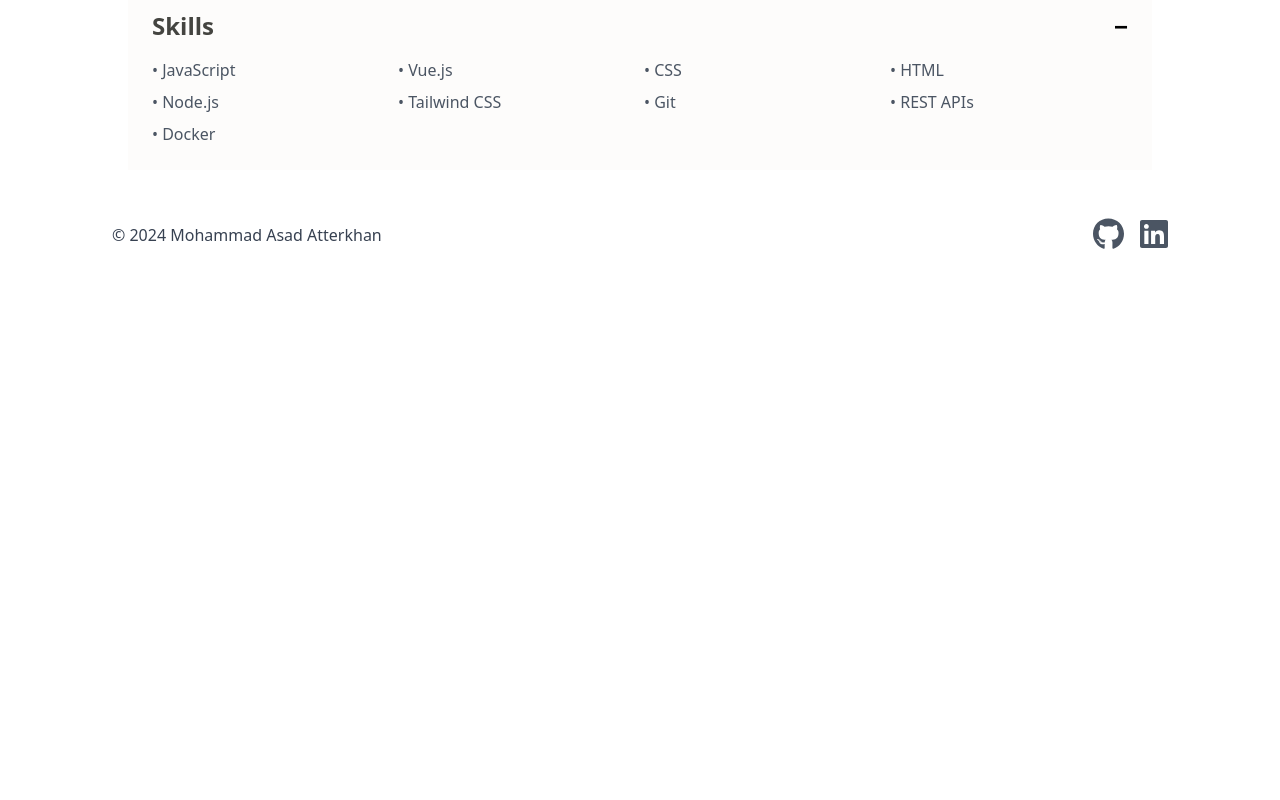
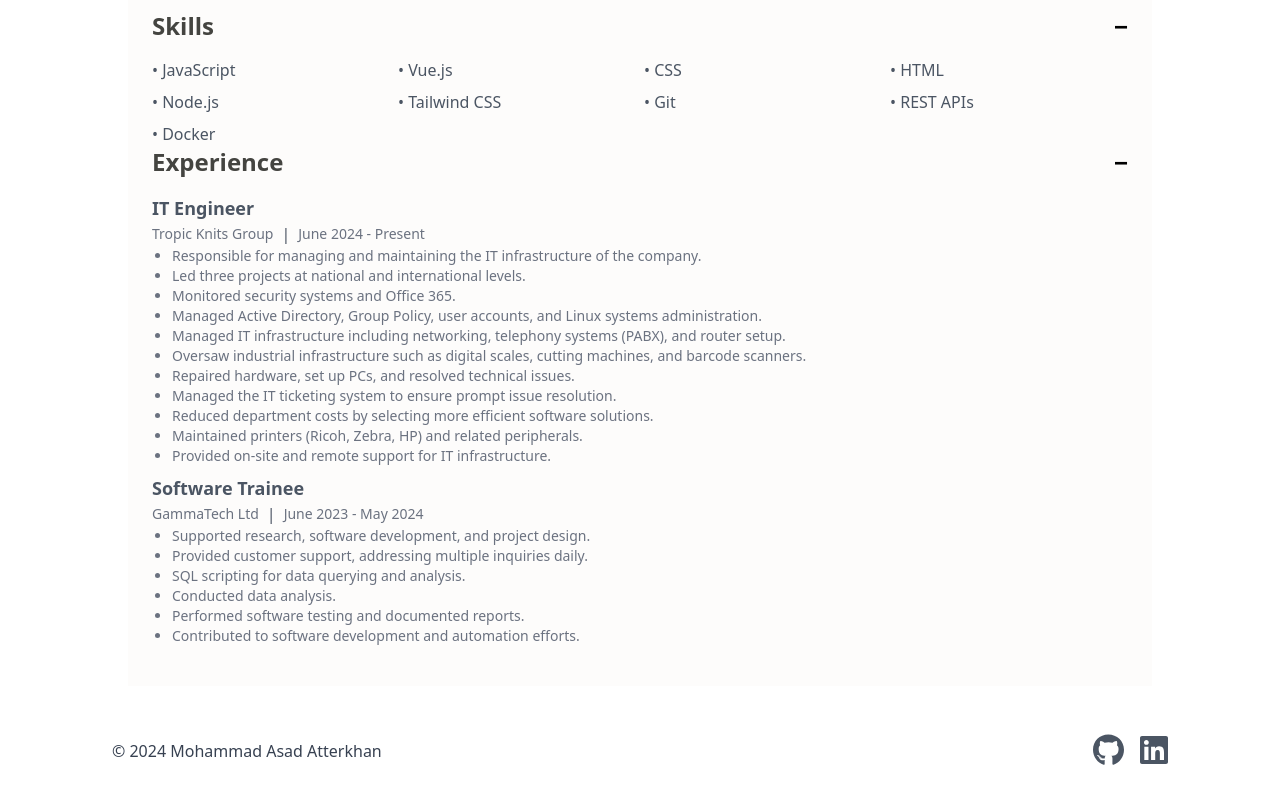
Before and after one commit to 13asad/13asad.github.io, a Vue app: page /resume in a window 1280 px wide. Shown: the part 606-1406 px from the top of the page. Before the commit the page ends 890 px from the top, so only its background shows below. Built offline with nearby package versions, Linux system fonts and the light colour scheme.

Commit message:
feat: add ResumeWorkExp component to showcase work experience in the resume

```diff
--- /dev/null
+++ b/src/components/resume/ResumeWorkExp.vue
@@ -0,0 +1,62 @@
+<script setup>
+import { ref } from 'vue'
+
+const isWorkExpOpen = ref(true)
+</script>
+
+<template>
+    <section>
+        <h3
+            class="text-2xl font-bold mb-4 cursor-pointer flex justify-between items-center"
+            @click="isWorkExpOpen = !isWorkExpOpen"
+        >
+            <span style="color: #444440">Experience</span>
+            <span v-if="isWorkExpOpen">−</span>
+            <span v-else>+</span>
+        </h3>
+        <ul
+            v-if="isWorkExpOpen"
+            class="grid grid-cols-1 gap-2 text-gray-600 mb-4"
+        >
+            <li>
+                <h4 class="text-lg font-semibold">IT Engineer</h4>
+                <div class="flex items-center gap-2">
+                    <p class="text-sm text-gray-500">Tropic Knits Group</p>
+                    <span>|</span>
+                    <p class="text-sm text-gray-500">June 2024 - Present</p>
+                </div>
+                <ul class="text-sm text-gray-500 list-disc ml-5">
+                    <li>
+                        Responsible for managing and maintaining the IT infrastructure of the company.
+                    </li>
+                    <li>Led three projects at national and international levels.</li>
+                    <li>Monitored security systems and Office 365.</li>
+                    <li>Managed Active Directory, Group Policy, user accounts, and Linux systems administration.</li>
+                    <li>Managed IT infrastructure including networking, telephony systems (PABX), and router setup.</li>
+                    <li>Oversaw industrial infrastructure such as digital scales, cutting machines, and barcode scanners.</li>
+                    <li>Repaired hardware, set up PCs, and resolved technical issues.</li>
+                    <li>Managed the IT ticketing system to ensure prompt issue resolution.</li>
+                    <li>Reduced department costs by selecting more efficient software solutions.</li>
+                    <li>Maintained printers (Ricoh, Zebra, HP) and related peripherals.</li>
+                    <li>Provided on-site and remote support for IT infrastructure.</li>
+                </ul>
+            </li>
+            <li>
+                <h4 class="text-lg font-semibold">Software Trainee</h4>
+                <div class="flex items-center gap-2">
+                    <p class="text-sm text-gray-500">GammaTech Ltd</p>
+                    <span>|</span>
+                    <p class="text-sm text-gray-500">June 2023 - May 2024</p>
+                </div>
+                <ul class="text-sm text-gray-500 list-disc ml-5">
+                    <li>Supported research, software development, and project design.</li>
+                    <li>Provided customer support, addressing multiple inquiries daily.</li>
+                    <li>SQL scripting for data querying and analysis.</li>
+                    <li>Conducted data analysis.</li>
+                    <li>Performed software testing and documented reports.</li>
+                    <li>Contributed to software development and automation efforts.</li>
+                </ul>
+            </li>
+        </ul>
+    </section>
+</template>
--- a/src/views/ResumeView.vue
+++ b/src/views/ResumeView.vue
@@ -1,6 +1,7 @@
 <script setup>
 import ResumeAbout from '@/components/resume/ResumeAbout.vue'
 import ResumeSkills from '@/components/resume/ResumeSkills.vue'
+import ResumeWorkExp from '@/components/resume/ResumeWorkExp.vue';
 </script>
 
 <template>
@@ -8,6 +9,7 @@ import ResumeSkills from '@/components/resume/ResumeSkills.vue'
     <section>
       <ResumeAbout />
       <ResumeSkills />
+      <ResumeWorkExp />
     </section>
   </div>
 </template>
```
